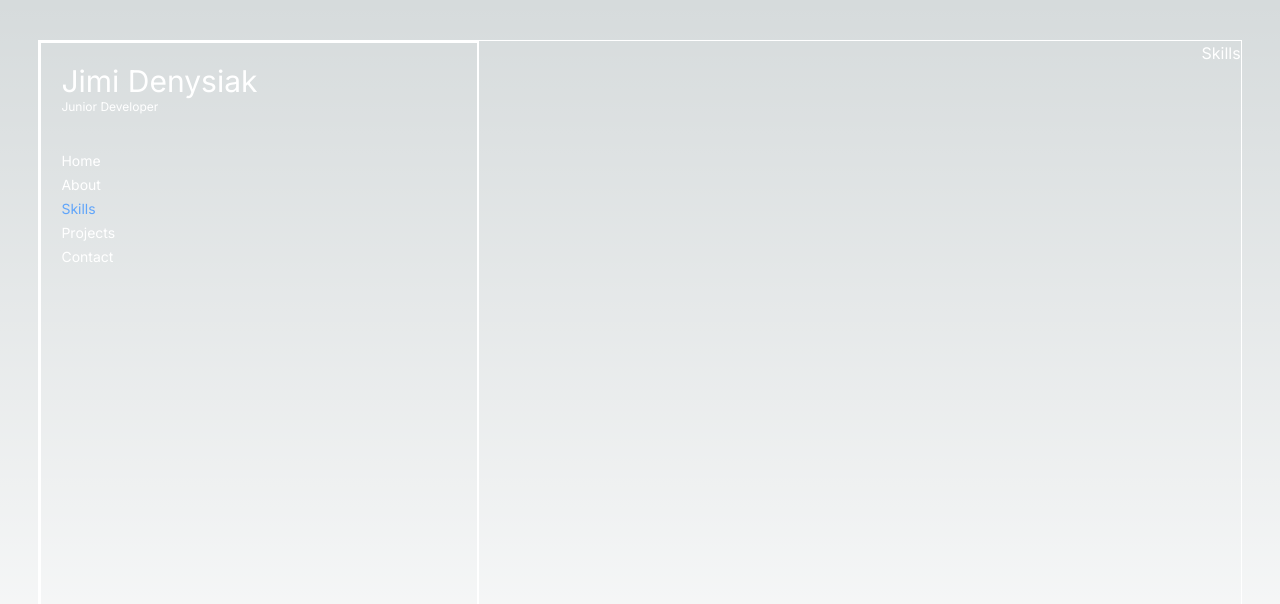
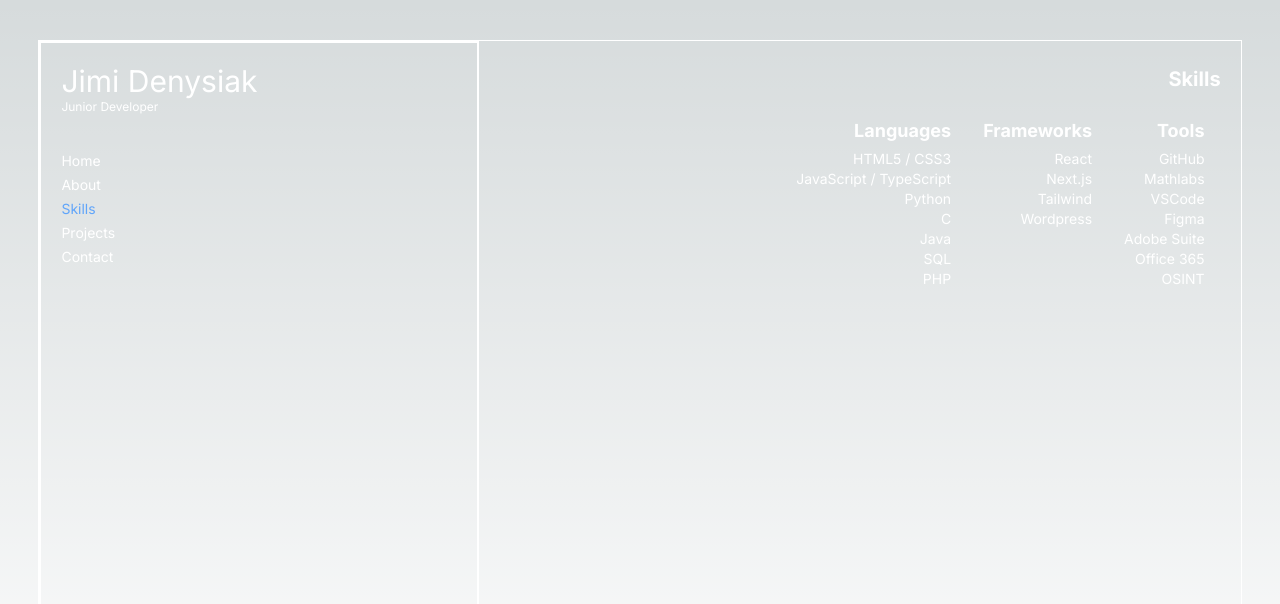
Before and after one commit to Jimichelle/jimi_portfolio_v2, a Next.js app: page /skills in a window 1280 px wide. Shown: the top 604 px of the page. Built offline with nearby package versions, Linux system fonts and the light colour scheme.

Commit message:
Refactor navigation and contact page***
***Add skills page with languages, frameworks, and tools

```diff
--- /dev/null
+++ b/app/components/button.tsx
@@ -0,0 +1,15 @@
+import React from 'react';
+
+interface ButtonProps {
+    children: React.ReactNode;
+}
+
+const Button: React.FC<ButtonProps> = ({ children }) => {
+    return (
+        <button className=" text-white px-2 py-1 rounded-xl border-2 border-white">
+            {children}
+        </button>
+    )
+}
+
+export default Button
--- a/app/components/nav.tsx
+++ b/app/components/nav.tsx
@@ -41,7 +41,7 @@ const NavProps: React.FC<NavProps> = ({ children }) => {
     return(
         <main className="flex flex-col items-center justify-between text-white z-10 ">
       <div className="relative flex flex-row justify-between mx-[2dvw] my-[5dvh] border-white border-[1px] h-[90dvh] w-[94dvw] ">
-        <section className="flex flex-col z-10 border-2 border-white mr-2">
+        <section className="flex flex-col z-10 border-2 border-white mr-2 overscroll-y-none ">
           <div className="p-5 w-[34dvw] ">
             <h2 className="text-3xl font-NeueMontreal">
               Jimi Denysiak
--- a/app/contact/page.tsx
+++ b/app/contact/page.tsx
@@ -6,10 +6,9 @@ const Contact = () => {
             <h1 className="font-bold text-xl py-1">
                 Informations
             </h1>
-            <a className="hover:opacity-[0.5] text-2xl" href="https://www.linkedin.com/in/jimi-denysiak-574b43172/">linkedin</a>
-            <a className="hover:opacity-[0.5] text-2xl" href="https://github.com/Jimichelle">github</a>
-
-
+            <a className="hover:opacity-[0.5] text-2xl" href="https://www.linkedin.com/in/jimi-denysiak-574b43172/">Linkedin</a>
+            <a className="hover:opacity-[0.5] text-2xl" href="https://github.com/Jimichelle">Github</a>
+            <a className="hover:opacity-[0.5] text-2xl" href="https://www.codingame.com/profile/ac8fe0b07cb5f42251f3b58ab056ca657322695">Coding Game (top 2%)</a>
         </main>
     )
 }
--- a/app/skills/page.tsx
+++ b/app/skills/page.tsx
@@ -1,7 +1,4 @@
 'use client'
-
-import { usePathname } from "next/navigation";
-
 import { useMemo } from "react";
 
 interface SkillsProps {
@@ -10,9 +7,122 @@ interface SkillsProps {
 
 const Skills: React.FC<SkillsProps> = ({ children }) => {
 
+    const Languages = useMemo( () => [
+        {
+            label : 'HTML5 / CSS3'
+        },
+        {
+            label : 'JavaScript / TypeScript'
+        },
+        {
+            label : 'Python'
+        },
+        {
+            label : 'C'
+        },
+        {
+            label : 'Java'
+        },
+        {
+            label : 'SQL'
+        },
+        {
+            label : 'PHP'
+        }
+    ], [])
+
+    const Framework = useMemo( () => [
+        {
+            label : 'React'
+        },
+        {
+            label : 'Next.js'
+        },
+        {
+            label : 'Tailwind'
+        },
+        {
+            label : 'Wordpress'
+        }
+    ], [])
+
+    const Tools = useMemo( () => [
+        {
+            label : 'GitHub'
+        },
+        {
+            label : 'Mathlabs'
+        },
+        {
+            label : 'VSCode'
+        },
+        {
+            label : 'Figma'
+        },
+        {
+            label : 'Adobe Suite'
+        },
+        {
+            label : 'Office 365'
+        },
+        {
+            label : 'OSINT'
+        }
+    ], [
+    ])
+
     return(
-        <main>
-            <p>Skills</p>
+        <main className="flex flex-col p-5 text-right text-white z-10">
+            <h1 className="font-bold text-xl py-1 z-10">
+                    Skills
+            </h1>
+            <div className="flex md:flex-row flex-col">
+                <div className="p-4">
+                    <h2 className="font-bold text-lg py-1">
+                        Languages
+                    </h2>
+                    <ul>
+                        {Languages.map((items) => (
+                            <li
+                                key={items.label}
+                                className="text-sm hover:opacity-50"
+                            >
+                                {items.label}
+                            </li>
+                        ))}
+                    </ul>
+                </div>
+                <div className="p-4">
+                    <h2 className="font-bold text-lg py-1">
+                        Frameworks
+                    </h2>
+                    <ul>
+                        {Framework.map((items) => (
+                            <li
+                                key={items.label}
+                                className="text-sm hover:opacity-50"
+                            >
+                                {items.label}
+                            </li>
+                        ))}
+                    </ul>
+                </div>
+                <div className="p-4">
+                    <h2 className="font-bold text-lg py-1">
+                        Tools
+                    </h2>
+                    <ul>
+                        {Tools.map((items) => (
+                            <li
+                                key={items.label}
+                                className="text-sm hover:opacity-50"
+                            >
+                                {items.label}
+                            </li>
+                        ))}
+                    </ul>
+                </div>
+            </div>
         </main>
     )
 }
--- /dev/null
+++ b/app/test/page.tsx
@@ -0,0 +1,18 @@
+import Button from "../components/button"
+
+const test = () => {
+
+    return (
+        <main className="flex">
+            <div className="">
+                <span>
+                    <Button>
+                        Click me
+                    </Button>
+                </span>
+            </div>
+        </main>
+    )
+}
+
+export default test
```
